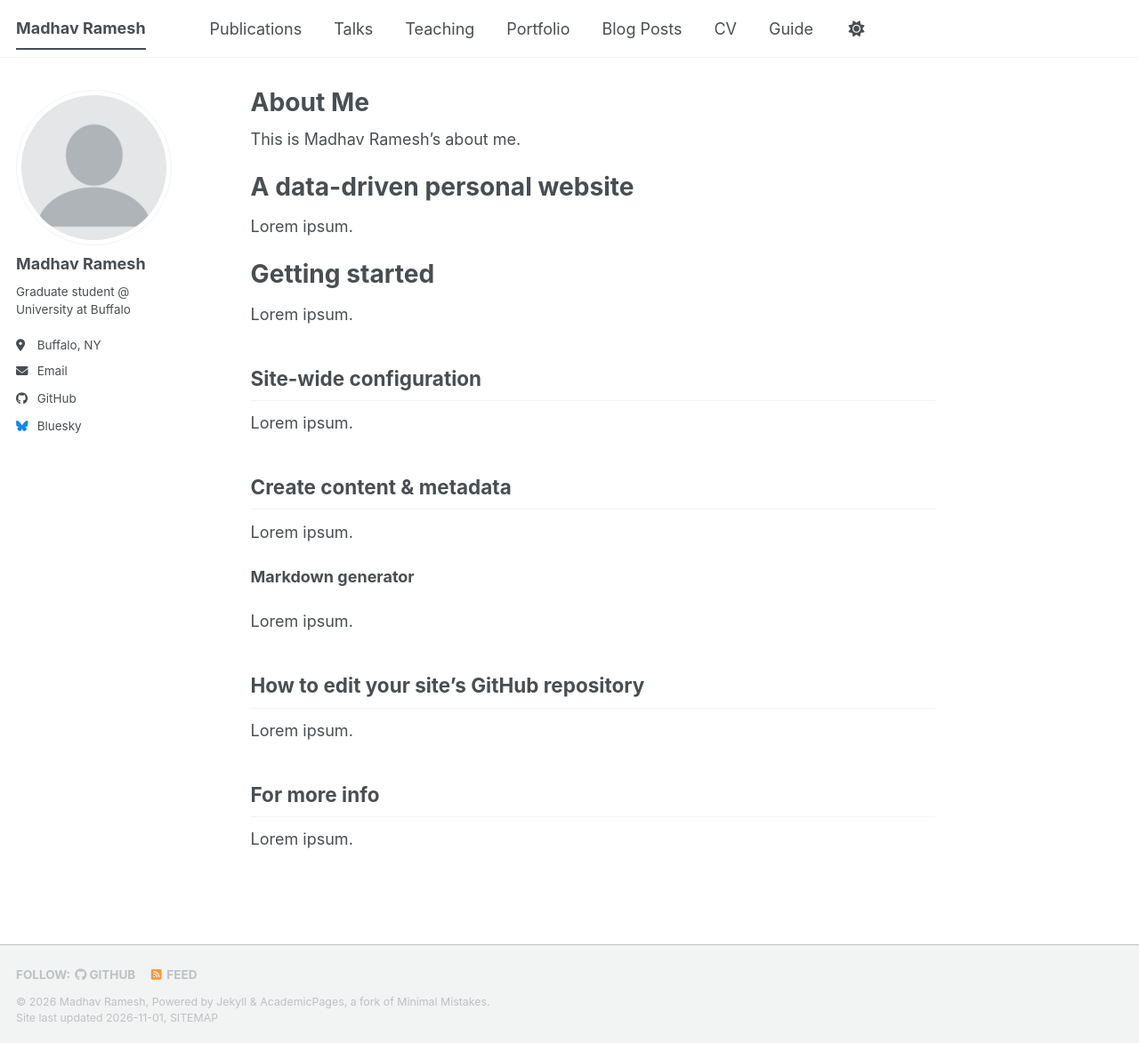
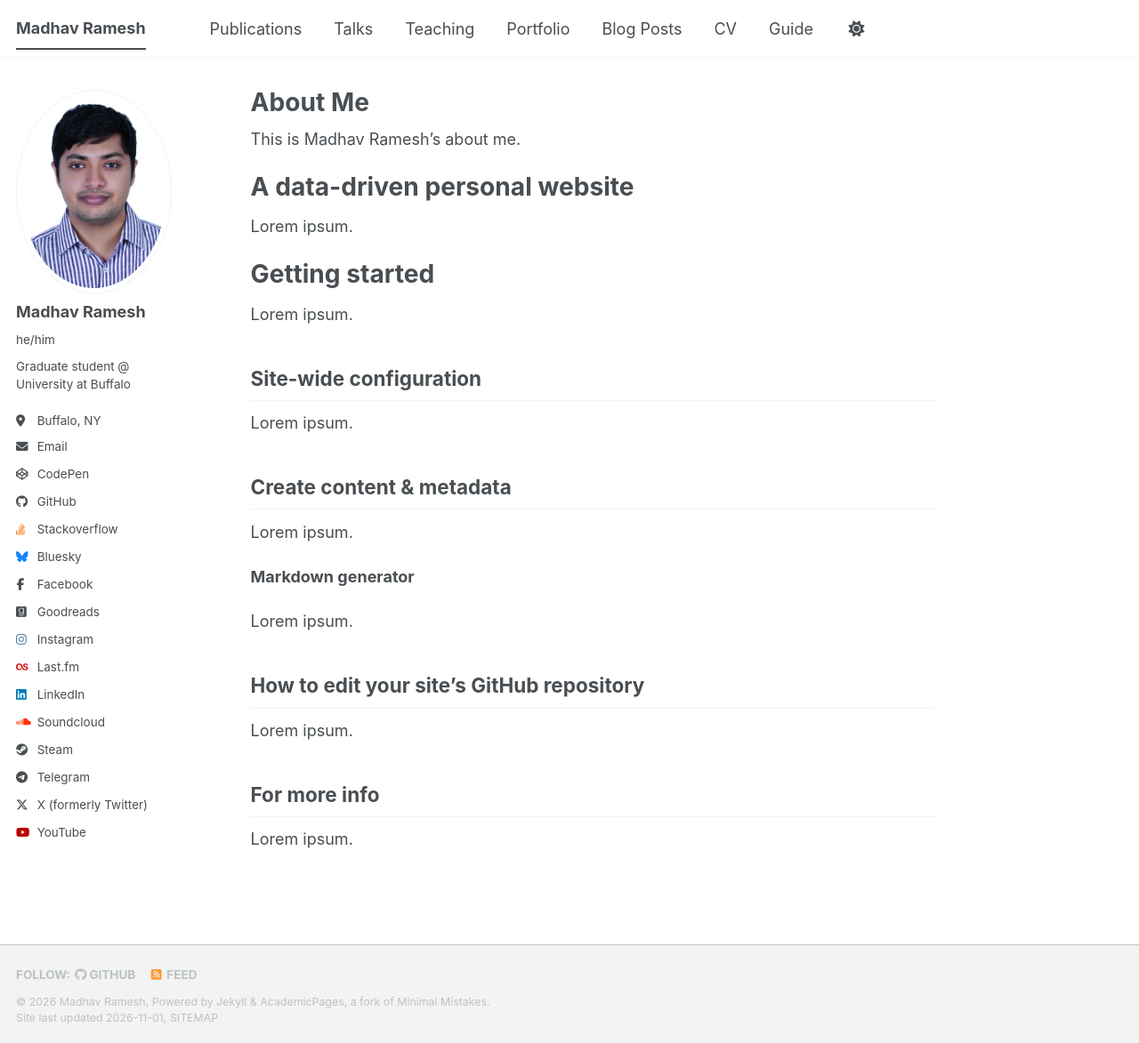
Before and after one commit to madhavr35/madhavr35.github.io, a Jekyll site: the page built from _pages/about.md, in a window 1280 px wide and 1173 px high. Shown: the whole window at 89% size. Built offline with Jekyll 4.4.1, drawn with Linux system fonts in a browser that asks for light colours; a style sheet for code colours, icons or effects is not loaded; part of the change alters nothing that is shown.

Commit message:
update sidebar

```diff
--- a/_config.yml
+++ b/_config.yml
@@ -24,9 +24,9 @@ repository: "madhavr35.github.io"
 #               Additional customization can be done by editing /_includes/author-profile.html
 author:
   # Biographic information
-  avatar: "profile.png"
+  avatar: "profile.jpg"
   name: "Madhav Ramesh"
-  pronouns: # example: "she/her"
+  pronouns: "he/him"
   bio: "Graduate student @ University at Buffalo"
   location: "Buffalo, NY"
   employer:
@@ -49,37 +49,37 @@ author:
 
   # Repositories and software development
   bitbucket: # Username - Update with your username on the site
-  codepen: # Username
+  codepen: "mrsmashit"
   dribbble: # Username
   github: "madhavr35"
   kaggle: # Username
-  stackoverflow: # User number or user number and name (i.e., use "1" or "1/jeff-atwood")
+  stackoverflow: "19876524/mrsmashit"
 
   # Social media
   artstation: # Username
-  bluesky: "bsky.app" # Replace this with you Bluesky username
-  facebook: # Username
+  bluesky: "mrsmashit"
+  facebook: "Madhav Ramesh"
   flickr: # Username
   foursquare: # Username
-  goodreads: # Username
+  goodreads: "Madhav Ramesh"
   google_plus: # Username
   keybase: # Username
-  instagram: # Username
-  lastfm: # Username
-  linkedin: # Username
+  instagram: "madhavr35"
+  lastfm: "mrsmashit"
+  linkedin: "Madhav Ramesh"
   mastodon: # URL
   medium: # URL
   pinterest: # Username
-  soundcloud: # Username
-  steam: # Username
-  telegram: # URL
+  soundcloud: "Madhav Ramesh"
+  steam: "mrsmashit"
+  telegram: "https://t.me/mrsmashit"
   tumblr: # Username
-  twitter: # Username for X / Twitter
+  twitter: "mrsmashit"
   vine: # Username
   weibo: # Username
   wikipedia: # Username
   xing: # Username
-  youtube: # Username
+  youtube: "mrsmashit"
   zhihu: # Username
 
 # Publication Category - The following the list of publication categories and their headings
```
Also changed, not shown: images/profile.jpg (added).
